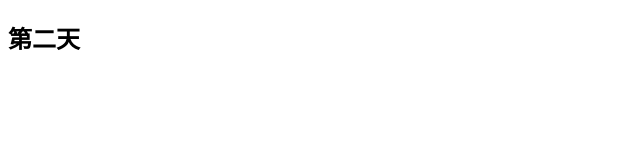
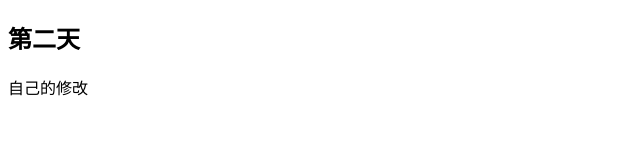
Before and after one commit to zt-China666/1601A1, a plain HTML site: page index.html in a window 1280 px wide. Shown: the whole page, without its empty margins (0-640 px from the left). Drawn offline with Linux system fonts and the light colour scheme.

Commit message:
提交自己的修改

```diff
--- a/index.html
+++ b/index.html
@@ -10,6 +10,7 @@
 
 <body>
     <h2>第二天</h2>
+    <div>自己的修改</div>
 </body>
 
 </html>
```
